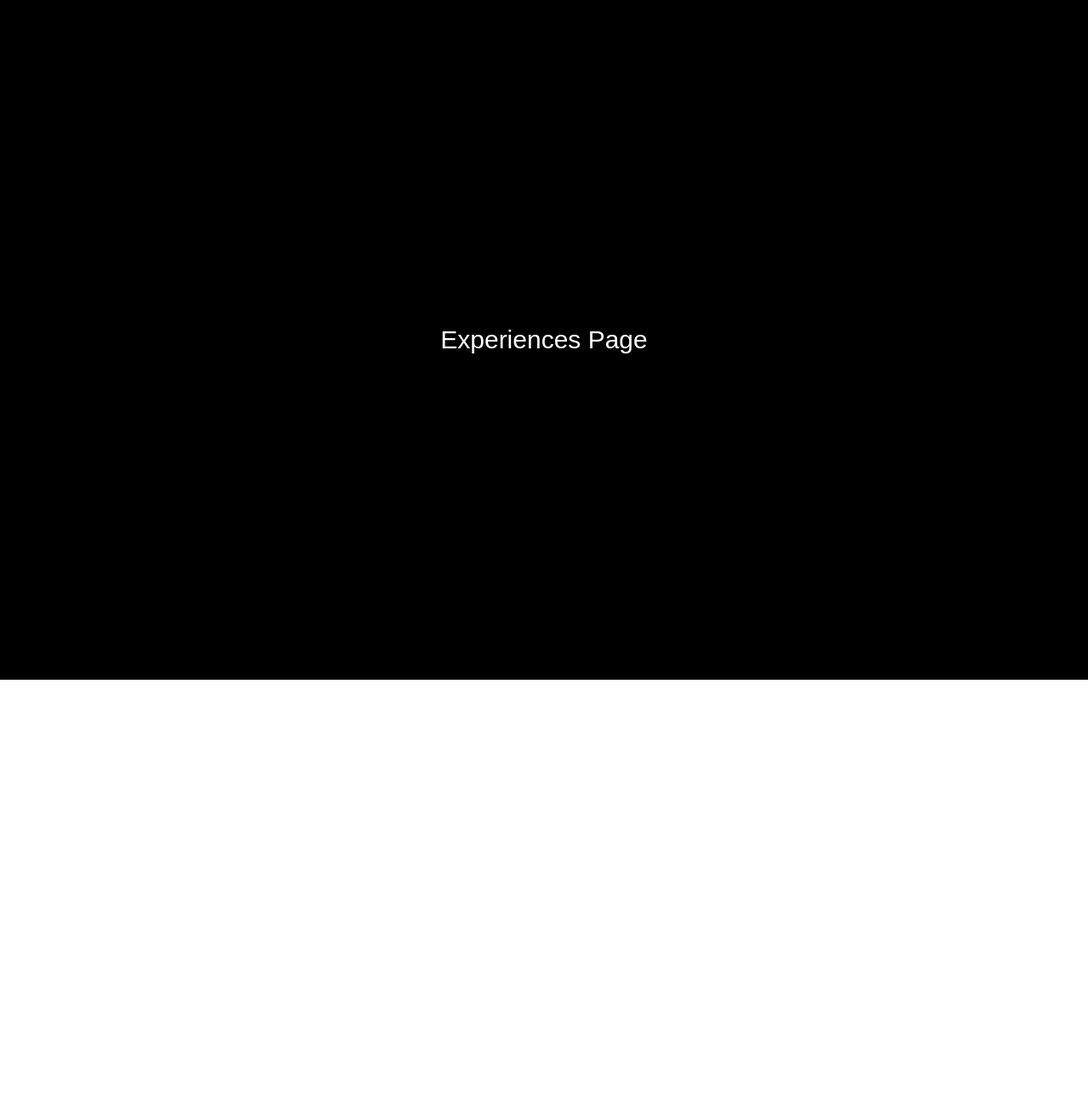
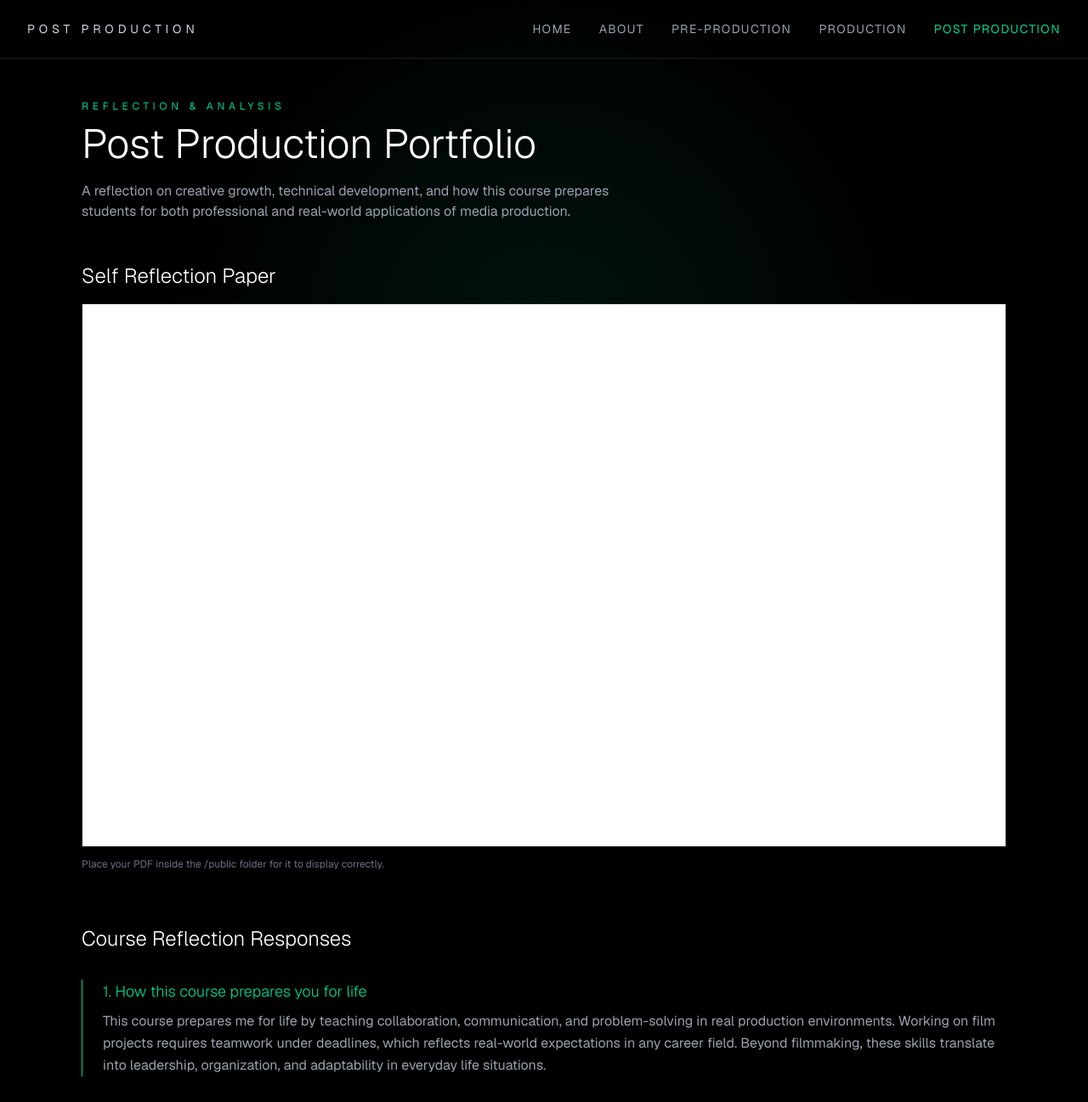
Before and after one commit to vincenttirri/film-portfolio, a Next.js app: page /Post-Production in a window 1280 px wide. Shown: the top 1297 px of the page at 85% size. Before the commit the page ends 800 px from the top, so only its background shows below. Built offline with nearby package versions, Linux system fonts and the light colour scheme.

Commit message:
production page redesign

```diff
--- a/app/Post-Production/page.tsx
+++ b/app/Post-Production/page.tsx
@@ -1,7 +1,140 @@
-export default function ExperiencesPage() {
+'use client';
+
+export default function PostProductionPage() {
   return (
-    <div className="min-h-screen bg-black text-white flex items-center justify-center">
-      <h1 className="text-3xl">Experiences Page</h1>
-    </div>
+    <main className="min-h-screen bg-black text-white font-sans relative overflow-hidden">
+
+      {/* BACKGROUND */}
+      <div className="fixed inset-0 bg-black" />
+      <div className="fixed inset-0 bg-[radial-gradient(circle_at_center,rgba(16,185,129,0.10),transparent_60%)] pointer-events-none" />
+
+      {/* NAV */}
+      <nav className="flex justify-between items-center px-8 py-6 border-b border-white/10 relative z-20">
+        <h1 className="tracking-[0.35em] text-sm text-gray-300">
+          POST PRODUCTION
+        </h1>
+
+        <div className="flex gap-8 text-sm uppercase tracking-widest text-gray-400">
+          <a href="/">HOME</a>
+          <a href="/about">ABOUT</a>
+          <a href="/pre-production">PRE-PRODUCTION</a>
+          <a href="/production">PRODUCTION</a>
+          <a href="/post-production" className="text-emerald-400">
+            POST PRODUCTION
+          </a>
+        </div>
+      </nav>
+
+      {/* HEADER */}
+      <section className="px-8 py-12 max-w-6xl mx-auto relative z-10">
+        <p className="text-xs tracking-[0.4em] text-emerald-400 uppercase">
+          Reflection & Analysis
+        </p>
+
+        <h1 className="text-5xl font-light mt-3">
+          Post Production Portfolio
+        </h1>
+
+        <p className="text-gray-400 mt-5 max-w-2xl">
+          A reflection on creative growth, technical development, and how this course
+          prepares students for both professional and real-world applications of media production.
+        </p>
+      </section>
+
+      {/* PDF */}
+      <section className="px-8 max-w-6xl mx-auto mb-16 relative z-10">
+
+        <h2 className="text-2xl font-light mb-4">
+          Self Reflection Paper
+        </h2>
+
+        <div className="w-full h-[80vh] border border-white/10 bg-black">
+          <iframe
+            src="/self-reflection.pdf"
+            className="w-full h-full"
+          />
+        </div>
+
+        <p className="text-xs text-gray-500 mt-3">
+          Place your PDF inside the /public folder for it to display correctly.
+        </p>
+      </section>
+
+      {/* PROMPTS */}
+      <section className="px-8 max-w-6xl mx-auto pb-20 relative z-10">
+
+        <h2 className="text-2xl font-light mb-8">
+          Course Reflection Responses
+        </h2>
+
+        {/* PROMPT 1 */}
+        <div className="mb-10 border-l border-emerald-400 pl-6">
+          <h3 className="text-lg font-light text-emerald-400 mb-2">
+            1. How this course prepares you for life
+          </h3>
+
+          <p className="text-gray-400 leading-relaxed">
+            This course prepares me for life by teaching collaboration, communication, and problem-solving in real production environments.
+            Working on film projects requires teamwork under deadlines, which reflects real-world expectations in any career field.
+            Beyond filmmaking, these skills translate into leadership, organization, and adaptability in everyday life situations.
+          </p>
+        </div>
+
+        {/* PROMPT 2 */}
+        <div className="mb-10 border-l border-emerald-400 pl-6">
+          <h3 className="text-lg font-light text-emerald-400 mb-2">
+            2. Why this course is worth taking
+          </h3>
+
+          <p className="text-gray-400 leading-relaxed">
+            This course is worth taking because it provides hands-on experience with professional equipment, editing software, and real production workflows.
+            Instead of just learning theory, students actively create films and media projects that build a portfolio.
+            This experience gives a strong foundation for both college-level media programs and entry-level creative work.
+          </p>
+        </div>
+
+        {/* PROMPT 3 */}
+        <div className="mb-10 border-l border-emerald-400 pl-6">
+          <h3 className="text-lg font-light text-emerald-400 mb-2">
+            3. Evidence supporting its value outside of profession
+          </h3>
+
+          <p className="text-gray-400 leading-relaxed">
+            Evidence of this course’s value outside of a profession includes improved communication skills, critical thinking, and time management.
+            For example, managing film shoots requires planning schedules, coordinating groups, and solving unexpected problems quickly.
+            These abilities apply directly to everyday life, school responsibilities, and any future workplace environment, even outside of media.
+          </p>
+        </div>
+
+        {/* PROMPT 4 (NEW) */}
+        <div className="border-l border-emerald-400 pl-6 mt-10">
+          <h3 className="text-lg font-light text-emerald-400 mb-2">
+            4. Successes, growth, and areas for improvement
+          </h3>
+
+          <p className="text-gray-400 leading-relaxed mb-4">
+            After creating this portfolio, I was most successful in developing my technical filmmaking skills and improving my ability to complete full projects from start to finish.
+            I learned the most during hands-on production work where I had to problem-solve in real time, especially during editing and shooting scenarios.
+            I also saw myself excelling in creative leadership, where I was responsible for directing and organizing group projects.
+          </p>
+
+          <p className="text-gray-400 leading-relaxed mb-4">
+            However, there are still areas I need improvement in, such as time management during long-term projects, refining audio mixing, and becoming more efficient with editing workflows.
+            I plan to improve these skills by practicing more structured planning before production, seeking feedback from peers and instructors, and spending additional time experimenting with advanced editing techniques.
+          </p>
+
+          <p className="text-gray-400 leading-relaxed">
+            Three examples that support my success include leading the production of multiple short films, successfully completing a music video project under deadline pressure, and independently editing and finishing a documentary-style interview piece.
+          </p>
+        </div>
+
+      </section>
+
+      {/* FOOTER */}
+      <footer className="text-center text-[10px] tracking-[0.3em] text-gray-600 py-6 border-t border-white/10 relative z-10">
+        POST PRODUCTION REFLECTION SYSTEM
+      </footer>
+
+    </main>
   );
 }
```
